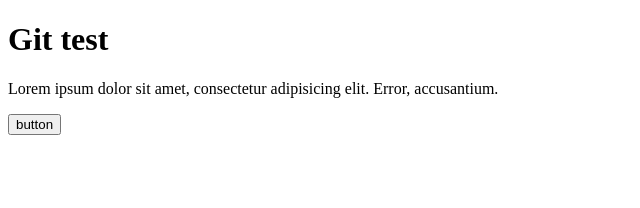
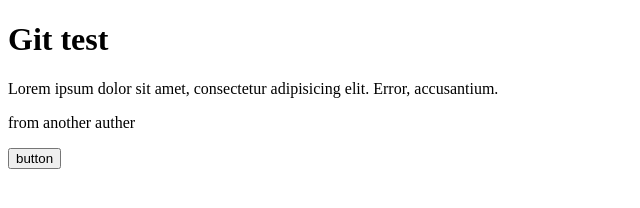
Before and after one commit to peter01twn/git-test, a plain HTML site: page index.html in a window 1280 px wide. Shown: the whole page, without its empty margins (0-640 px from the left). Drawn offline with Linux system fonts and the light colour scheme.

Commit message:
(index) add new content

```diff
--- a/index.html
+++ b/index.html
@@ -12,6 +12,8 @@
     <h1>Git test</h1>
     <p>Lorem ipsum dolor sit amet, consectetur adipisicing elit. Error, accusantium.</p>
 
+    <p>from another auther</p>
+
     <button class="c-btn">button</button>
 </body>
 </html>
```
